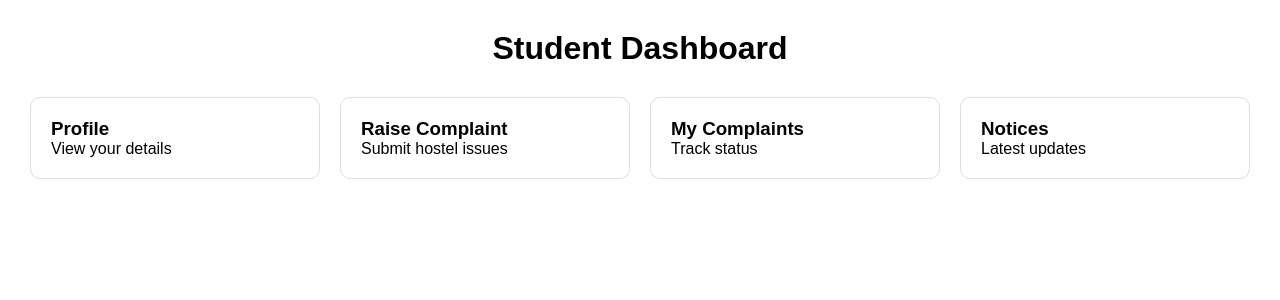
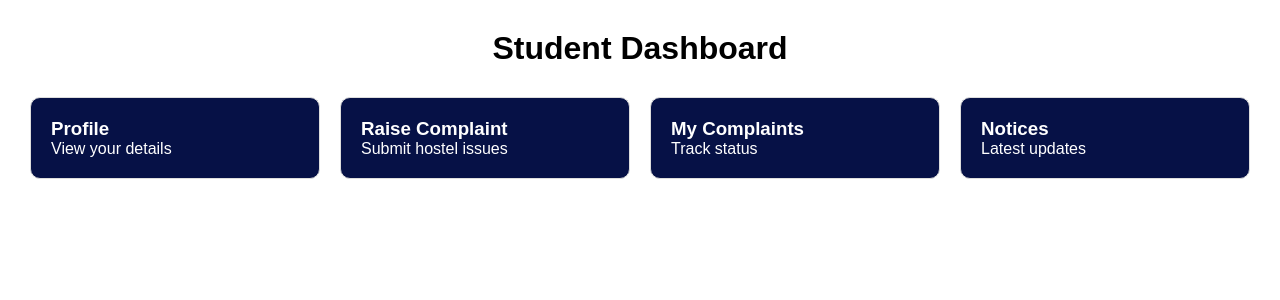
Before and after one commit to Kiran-2526/Hostel-Management-System, a React (Vite) app: page /StudentDashboard in a window 1280 px wide. Shown: the top 300 px of the page. Built offline with nearby package versions, Linux system fonts and the light colour scheme.

Commit message:
student components are added

```diff
--- a/src/App.jsx
+++ b/src/App.jsx
@@ -6,6 +6,10 @@ import WardenRegister from "./components/auth/WardenRegister.jsx";
 import WardenLogin from "./components/auth/WardenLogin.jsx";
 import StudentDashboard from "./components/StudentDashboard.jsx";
 import WardenDashboard from "./components/WardenDashboard.jsx";
+import Notices from "./components/studentcomponents/Notices.jsx";
+import MyComplaints from "./components/studentcomponents/MyComplaints.jsx";
+import Profile from "./components/studentcomponents/Profile.jsx";
+import RaiseComplaint from "./components/studentcomponents/RaiseComplaint.jsx";
 function App() {
   return (
     <BrowserRouter>
@@ -17,6 +21,10 @@ function App() {
         <Route path="/loginwarden" element={<WardenLogin />} />
         <Route path="/StudentDashboard" element={<StudentDashboard />} />
         <Route path="/WardenDashboard" element={<WardenDashboard />} />
+        <Route path="/StudentDashborad/MyComplaints" element={<MyComplaints />}/>
+        <Route path="/StudentDashboard/Notices" element={<Notices />} />
+        <Route path="/StudentDashboard/Profile" element={<Profile />} />
+        <Route path="/StudentDashboard/RaiseComplaint" element={<RaiseComplaint />} />
       </Routes>
     </BrowserRouter>
   );
--- a/src/components/StudentDashboard.jsx
+++ b/src/components/StudentDashboard.jsx
@@ -1,5 +1,6 @@
 import React from "react";
 import "../styles/dashboard.css";
+import { NavLink } from "react-router-dom";
 
 const StudentDashboard = () => {
   return (
@@ -7,25 +8,25 @@ const StudentDashboard = () => {
       <h1>Student Dashboard</h1>
 
       <div className="cards">
-        <div className="card">
+        <NavLink to="/StudentDashboard/Profile" className={({isActive})=>isActive?"active":""}>
           <h3>Profile</h3>
           <p>View your details</p>
-        </div>
+        </NavLink>
 
-        <div className="card">
+        <NavLink to="/StudentDashboard/RaiseComplaint" className={({isActive})=>isActive?"active":""}>
           <h3>Raise Complaint</h3>
           <p>Submit hostel issues</p>
-        </div>
+        </NavLink>
 
-        <div className="card">
+        <NavLink to="/StudentDashborad/MyComplaints" className={({isActive})=>isActive?"active":""}>
           <h3>My Complaints</h3>
           <p>Track status</p>
-        </div>
+        </NavLink>
 
-        <div className="card">
+        <NavLink to="/StudentDashboard/Notices" className={({isActive})=>isActive?"active":""}>
           <h3>Notices</h3>
           <p>Latest updates</p>
-        </div>
+        </NavLink>
       </div>
     </div>
   );
--- /dev/null
+++ b/src/components/studentcomponents/MyComplaints.jsx
@@ -0,0 +1,9 @@
+import React from 'react'
+
+const MyComplaints = () => {
+  return (
+    <div>MyComplaints</div>
+  )
+}
+
+export default MyComplaints
--- /dev/null
+++ b/src/components/studentcomponents/Notices.jsx
@@ -0,0 +1,9 @@
+import React from 'react'
+
+const Notices = () => {
+  return (
+    <div>Notices</div>
+  )
+}
+
+export default Notices
--- /dev/null
+++ b/src/components/studentcomponents/Profile.jsx
@@ -0,0 +1,9 @@
+import React from 'react'
+
+const Profile = () => {
+  return (
+    <div>Profile</div>
+  )
+}
+
+export default Profile
--- /dev/null
+++ b/src/components/studentcomponents/RaiseComplaint.jsx
@@ -0,0 +1,9 @@
+import React from 'react'
+
+const RaiseComplaint = () => {
+  return (
+    <div>RaiseComplaint</div>
+  )
+}
+
+export default RaiseComplaint
--- a/src/styles/dashboard.css
+++ b/src/styles/dashboard.css
@@ -106,7 +106,7 @@
 
 
 
-
+/* Student Dashboard */
 .dashboard {
   padding: 30px;
 }
@@ -122,16 +122,18 @@
   gap: 20px;
 }
 
-.card {
-  background: white;
+a{
+  background: hsla(230, 84%, 15%);
   padding: 20px;
   border-radius: 10px;
   border: 1px solid #ddd;
   cursor: pointer;
   transition: 0.3s;
+  text-decoration: none;
+  color: white;
 }
 
-.card:hover {
-  background: hsla(230, 84%, 15%, 0.852);
+a:hover {
+  background: rgb(30, 9, 134);
   color: white;
 }
```
